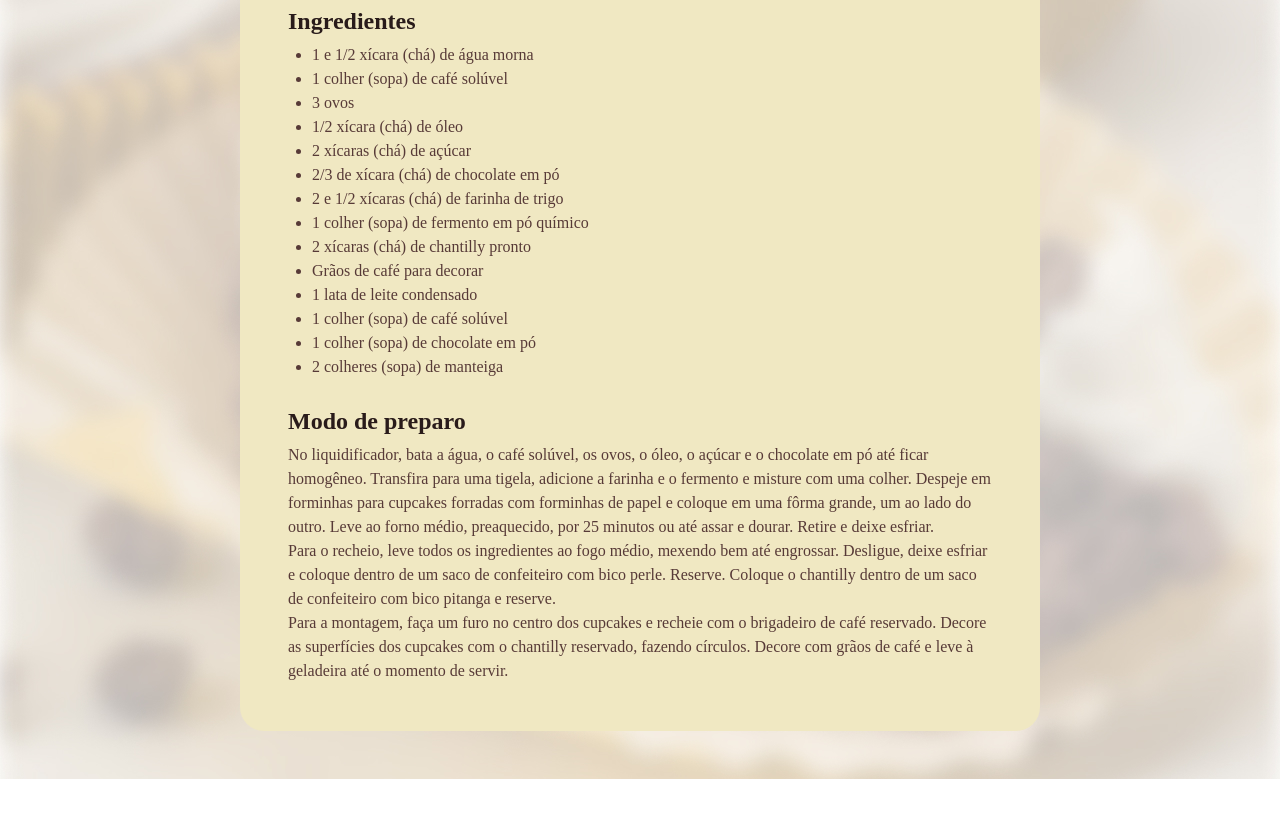
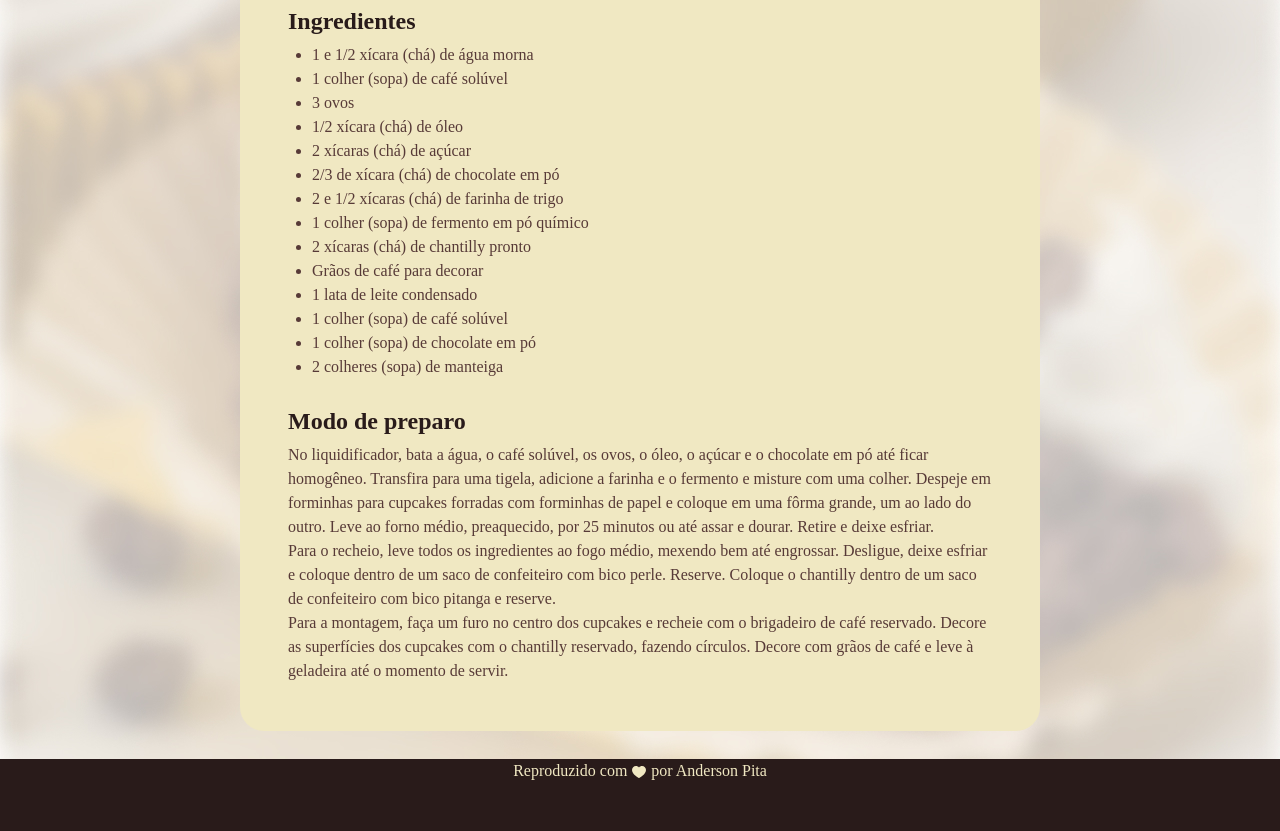
Before and after one commit to Andersonspita/Rocketseat, a plain HTML site: page index.html in a window 1280 px wide. Shown: the part 732-1563 px from the top of the page. Before the commit the page ends 1511 px from the top, so only its background shows below. Drawn offline with Linux system fonts and the light colour scheme; a web font is replaced by a local one.

Commit message:
inclusão do footer

```diff
--- a/index.html
+++ b/index.html
@@ -57,6 +57,11 @@
       </section>
     </main>
   </div>
+  <footer>
+    Reproduzido com
+    <img src="assets/heart.svg" alt="coracao">
+    por Anderson Pita
+  </footer>
 
 </body>
 </html>
--- a/style.css
+++ b/style.css
@@ -20,7 +20,7 @@ body {
   padding: 24px;
   background-color: #f0e8c2;
   border-radius: 24px;
-  margin: 48px auto;
+  margin: 48px auto 28px;
 }
 
 main {
@@ -52,3 +52,14 @@ h2 {
 ul {
   padding-left: 24px;
 }
+
+footer {
+  color: #f0e8c2;
+  text-align: center;
+  padding-bottom: 48px;
+  background-color: #291b1a;
+}
+
+footer img {
+  vertical-align: middle;
+}
```
Also changed, not shown: assets/heart.svg (added).
